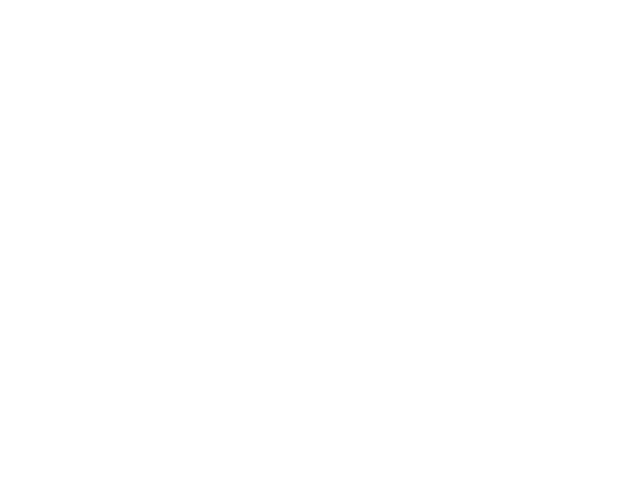
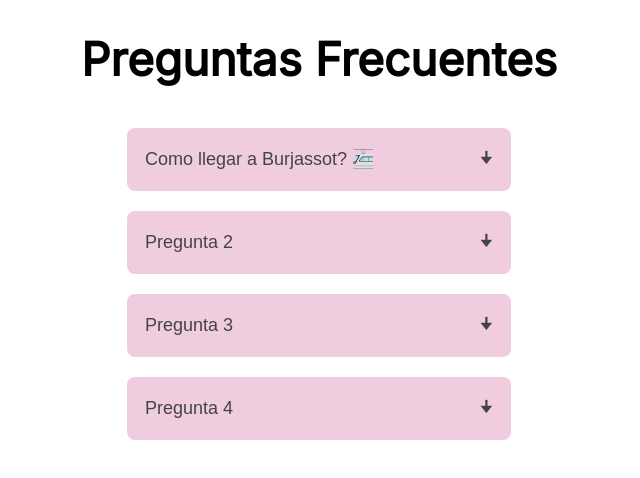
Before and after one commit to benjvm/BurjaConnect, a React (Vite) app: page /PreguntasFrecuentes in a window 1280 px wide. Before the commit this address had no page. Shown: the top 478 px of the page, without its empty margins (321-961 px from the left). Built offline with nearby package versions, Linux system fonts and the light colour scheme; a web font is replaced by a local one.

Commit message:
Cambios en Preguntas y agregamos preguntas como link en Header

```diff
--- a/src/App.jsx
+++ b/src/App.jsx
@@ -1,5 +1,6 @@
 import { BrowserRouter, Routes, Route, Link } from 'react-router';
 import QuizBurjassot from './components/component_Quiz/QuizBurjassot.jsx';
+import Render_preguntas from './components/componente_Preguntas/Render_preguntas.jsx';
 import Pg from './components/component_PG/Pg.jsx';
 import ScrollToTop from './components/component_scroll/Scroll.jsx';
 
@@ -12,6 +13,7 @@
           <Route path='/' element={<Pg/>}/>
           <Route path='/Pg' element={<Pg/>}/>
           <Route path='/QuizBurjassot' element={<QuizBurjassot/>}/>
+          <Route path='/PreguntasFrecuentes' element={<Render_preguntas/>}/>
       </Routes>
     </BrowserRouter>
   )
--- a/src/components/component_Header/Header.jsx
+++ b/src/components/component_Header/Header.jsx
@@ -29,7 +29,7 @@
                             <li><Link to="/Pg">Inicio</Link></li>
                             <li><Link to="/QuizBurjassot">Conoce Burjassot</Link></li>
                             <li>Eventos</li>
-                            <li>Preguntas Frecuentes</li>
+                            <li><Link to="/PreguntasFrecuentes">Preguntas Frecuentes</Link></li>
                             <li>Contacto</li>
                         </ul>
                     </nav>
--- /dev/null
+++ b/src/components/componente_Preguntas/Render_preguntas.jsx
@@ -0,0 +1,26 @@
+import PreguntasFrecuentes, {PreguntasTitle} from './PreguntasFrecuentes.jsx'
+
+export default function RenderPreguntas() {
+
+  return (
+    <div className="RenderPreguntas">
+        <PreguntasTitle></PreguntasTitle>
+        <PreguntasFrecuentes
+            pregunta = "Como llegar a Burjassot? 🚈"
+            respuesta = {"Far far away, behind the word mountains, far from the countries Vokalia and Consonantia, there live the blind texts. Separated they live in Bookmarksgrove right at the coast of the Semantics, a large language ocean.\nA small river named Duden flows by their place and supplies it with the necessary regelialia. It is a paradisematic country, in which roasted parts of sentences fly into your mouth."}
+        />
+        <PreguntasFrecuentes
+            pregunta = "Pregunta 2"
+            respuesta = "Far far away, behind the word mountains, far from the countries Vokalia and Consonantia, there live the blind texts. Separated they live in Bookmarksgrove right at the coast of the Semantics, a large language ocean. A small river named Duden flows by their place and supplies it with the necessary regelialia. It is a paradisematic country, in which roasted parts of sentences fly into your mouth."
+        />
+        <PreguntasFrecuentes
+            pregunta = "Pregunta 3"
+            respuesta = {"Far far away, behind the word mountains, far from the countries Vokalia and Consonantia, there live the blind texts. Separated they live in Bookmarksgrove right at the coast of the Semantics, a large language ocean\n\n- Primer Paso: bla bla bla bla bla bla bla bla bla\n- Segundo Paso: bla bla bla bla bla bla bla bla bla\n- Tercer Paso: bla bla bla bla bla bla bla bla bla\n\nA small river named Duden flows by their place and supplies it with the necessary regelialia. It is a paradisematic country, in which roasted parts of sentences fly into your mouth."}
+        />
+        <PreguntasFrecuentes
+            pregunta = "Pregunta 4"
+            respuesta = "Far far away, behind the word mountains, far from the countries Vokalia and Consonantia, there live the blind texts. Separated they live in Bookmarksgrove right at the coast of the Semantics, a large language ocean. A small river named Duden flows by their place and supplies it with the necessary regelialia. It is a paradisematic country, in which roasted parts of sentences fly into your mouth."
+        />
+    </div>
+  );
+}
--- a/src/main.jsx
+++ b/src/main.jsx
@@ -1,5 +1,5 @@
 import { createRoot } from 'react-dom/client'
-import App from './App'
+import App from './App.jsx'
 
 createRoot(document.getElementById('root')).render(
   <>
```
